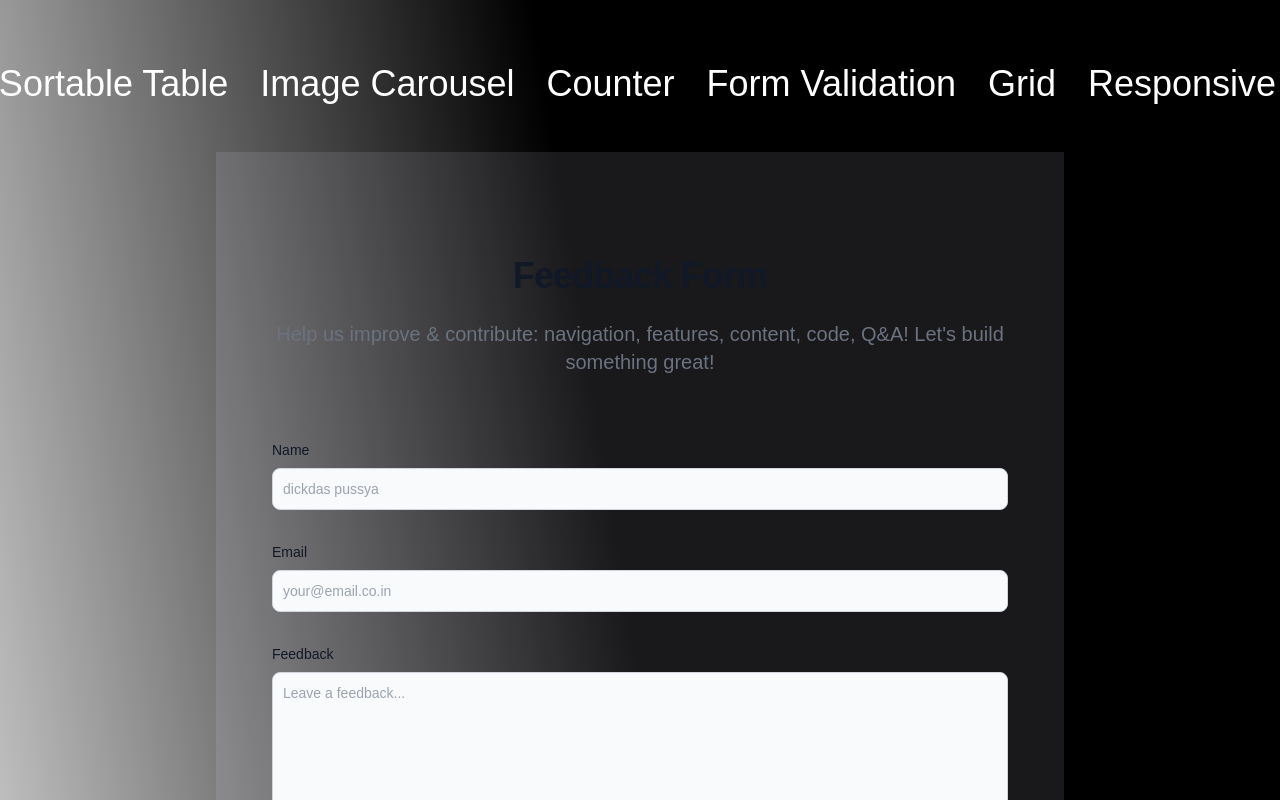
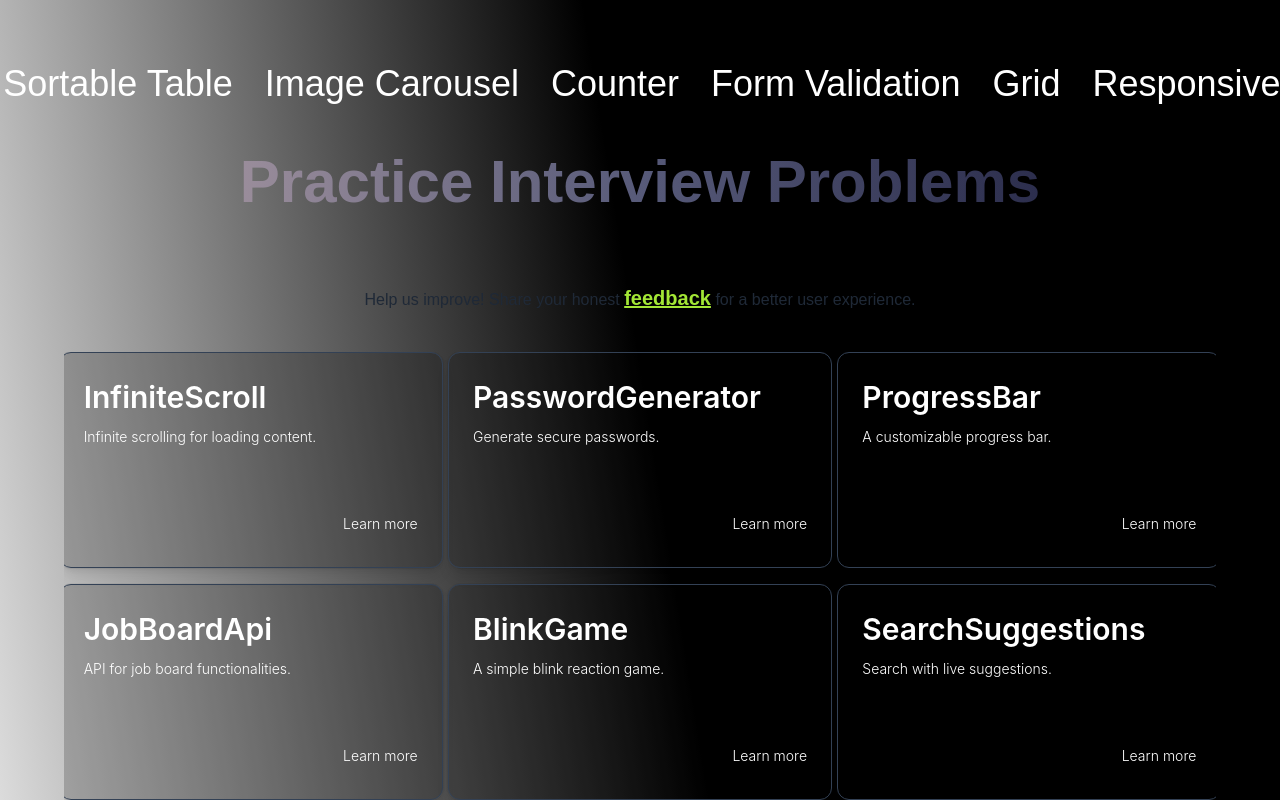
Before and after one commit to sameerkali/React_coding_round_practice, a React (Vite) app: page / in a window 1280 px wide. Shown: the top 800 px of the page. Built offline with nearby package versions, Linux system fonts and the light colour scheme.

Commit message:
add: feedback form and optimize it also add a condition to send user back to home

```diff
--- a/src/App.jsx
+++ b/src/App.jsx
@@ -28,6 +28,7 @@ import Marquee from "./Components/Marquee";
 import ProblemsPage from "./Components/allProblems/ProblemsPage";
 //setup google analytics
 import ReactGA from "react-ga4";
+import Feedback from "./Components/Feedback";
 
 ReactGA.initialize("G-R3DJ0V5QK6");
 
@@ -80,6 +81,7 @@ const App = () => {
         <Route path="card" element={<Card />} />
         <Route path="mq" element={<Marquee />} />
         <Route path="/problems" element={<ProblemsPage />} />
+        <Route path="/feedback" element={<Feedback />} />
       </Routes>
     </BrowserRouter>
   );
--- a/src/Components/Feedback.jsx
+++ b/src/Components/Feedback.jsx
@@ -1,8 +1,10 @@
 import React, { useState } from "react";
 import emailjs from "emailjs-com";
 import DOMPurify from "dompurify";
+import { useNavigate } from "react-router-dom";
 
-export default function ContactMenu() {
+export default function Feedback() {
+  const navigate = useNavigate();
   const initialState = {
     name: "",
     email: "",
@@ -50,6 +52,8 @@ export default function ContactMenu() {
         setFormData(initialState);
         setErrors({});
         setIsSent(true);
+        alert("Email sent successfully")
+        navigate('/');
       })
       .catch(error => {
         console.error("Email sending failed", error);
@@ -86,13 +90,15 @@ export default function ContactMenu() {
   };
 
   return (
-    <section className=" bg-purple-100/10 sm:p-10 ">
+    <section className=" bwgradient sm:p-10 ">
       <div className="py-8 lg:py-16 px-4 mx-auto max-w-screen-md">
         <h2 className="mb-4 text-4xl h-[3rem] tracking-tight font-extrabold text-center text-gray-900 dark:text-white">
           Feedback Form
         </h2>
         <p className="mb-8 lg:mb-16 font-light text-center text-gray-500 dark:text-gray-400 sm:text-xl">
-        Help us improve & contribute: navigation, features, content, code, Q&A! Let's build something great!        </p>
+          Help us improve & contribute: navigation, features, content, code,
+          Q&A! Let's build something great!{" "}
+        </p>
         {!isSent &&
           <form onSubmit={handleSubmit} className="space-y-8">
             <div>
--- a/src/Home.jsx
+++ b/src/Home.jsx
@@ -14,29 +14,33 @@ const Home = () => {
   return (
     <div className="bwgradient min-h-screen flex flex-col items-center justify-center p-4 ">
       <Marquee />
-      <Feedback/>
-
+      {/* <Feedback/> */}
       <h1 className="text-4xl sm:text-5xl md:text-6xl text-center font-bold mb-8 bg-gradient-to-r from-[#9A8D9B] via-[#575A79] to-[#2C2E4D] inline-block text-transparent bg-clip-text">
         Practice Interview Problems
       </h1>
-
+      <p className="m-10 text-center">
+        {" "}Help us improve! Share your honest{" "}
+        <Link to={`/feedback`}>
+          <strong className="text-lime-400 underline text-xl">feedback</strong>
+        </Link>
+        {" "}for a better user experience.
+      </p>{" "}
       <div className="flex justify-center w-full">
         <div className="px-10 sm:px-0 grid grid-cols-1 sm:grid-cols-2 lg:grid-cols-3 gap-4 w-full max-w-6xl justify-items-center mb-10">
-          {buttonDetails.map(({ name, description }) => (
+          {buttonDetails.map(({ name, description }) =>
             <Card
               key={name}
               name={name}
               description={description}
               linkName={name}
-              onClick={() => gaEventTracker('click', `Card - ${name}`)}
+              onClick={() => gaEventTracker("click", `Card - ${name}`)}
             />
-          ))}
+          )}
         </div>
       </div>
-
       <Link
         to={`/problems`}
-        onClick={() => gaEventTracker('click', 'All Problems Button')}
+        onClick={() => gaEventTracker("click", "All Problems Button")}
       >
         <p className="relative inline-flex items-center justify-center p-4 px-6 py-3 overflow-hidden font-medium text-gray-500 transition duration-300 ease-out border-2 border-slate-700 rounded-full shadow-md group w-72">
           <span className="absolute inset-0 flex items-center justify-center w-full h-full text-white duration-300 -translate-x-full bg-black group-hover:translate-x-0 ease">
@@ -61,7 +65,7 @@ const Home = () => {
           <span className="relative invisible">All problems</span>
         </p>
       </Link>
-      <Footer/>
+      <Footer />
     </div>
   );
 };
```
